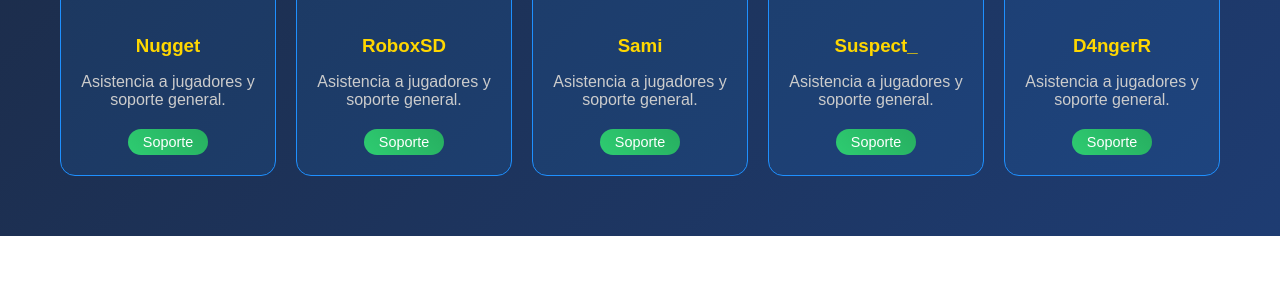
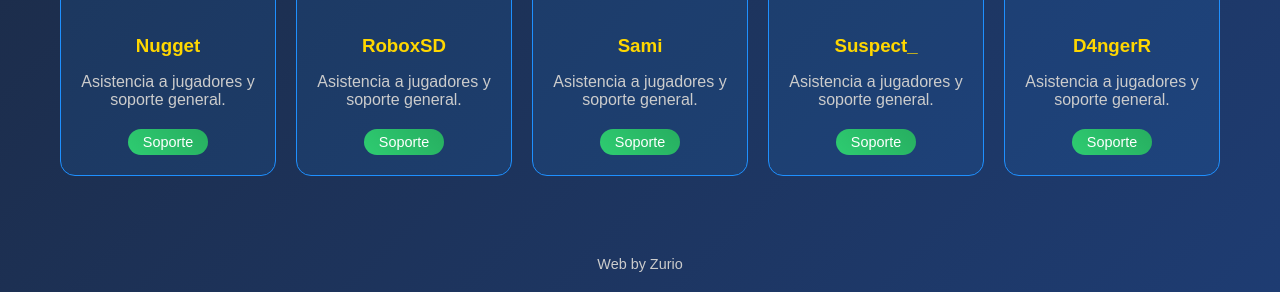
Before and after one commit to ElythiumNetwork/ElythiumNetwork.github.io, a plain HTML site: page equipo.html in a window 1280 px wide. Shown: the part 2055-2347 px from the top of the page. Before the commit the page ends 2291 px from the top, so only its background shows below. Drawn offline with Linux system fonts and the light colour scheme.

Commit message:
Update equipo.html

```diff
--- a/equipo.html
+++ b/equipo.html
@@ -247,5 +247,8 @@
             </div>
         </div>
     </div>
+        <footer style="text-align: center; padding: 20px; color: #cccccc; font-size: 0.9em;">
+        Web by Zurio
+    </footer>
 </body>
 </html>
```
